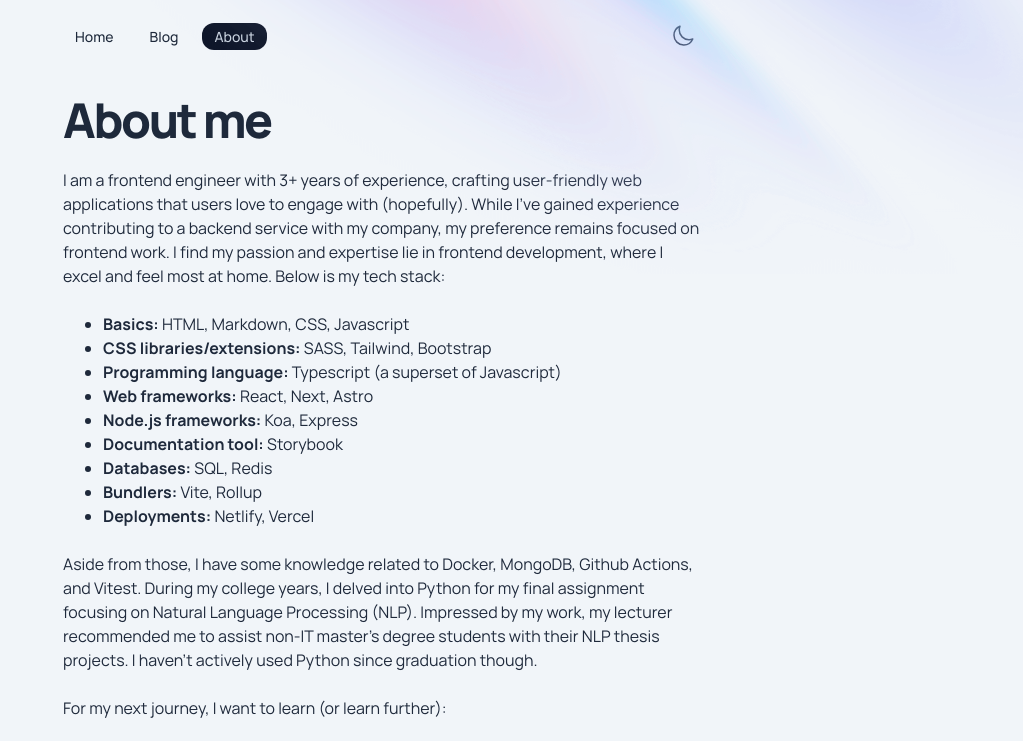
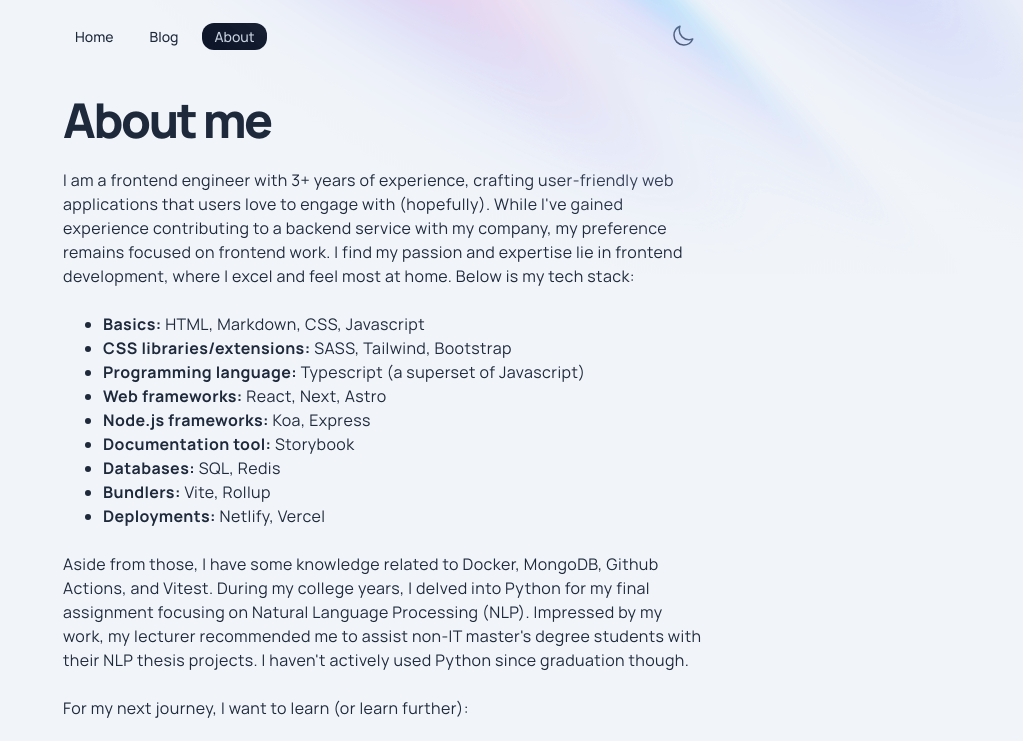
Before and after one commit to rayhannr/uncleroy, an Astro site: page /about in a window 1280 px wide. Shown: the top 741 px of the page, without its empty margins (257-1280 px from the left). Built offline with nearby package versions, Linux system fonts and the light colour scheme; Astro itself is replaced by a stand-in of ours.

Commit message:
feat: add typography component

```diff
--- /dev/null
+++ b/src/components/typography/Paragraph.astro
@@ -0,0 +1,3 @@
+<p class="mt-6 text-pretty tracking-wide">
+  <slot />
+</p>
--- /dev/null
+++ b/src/components/typography/Title.astro
@@ -0,0 +1,3 @@
+<h1 class="font-extrabold text-3xl md:text-5xl text-pretty tracking-tighter">
+  <slot />
+</h1>
--- a/src/layouts/Blog.astro
+++ b/src/layouts/Blog.astro
@@ -2,6 +2,7 @@
 import type { MarkdownLayoutProps } from 'astro'
 import BaseLayout from './BaseLayout.astro'
 import { formatLongDate } from '../utils/date'
+import Title from '../components/typography/Title.astro'
 
 export interface BlogProps {
   title: string
@@ -23,12 +24,12 @@
 <BaseLayout title={title} description={description} image={image}>
   <article class="mt-2 lg:mt-4">
     <header>
-      <time datetime={publishedDate.toISOString()} class="text-slate-500 dark:text-slate-400">
+      <time datetime={publishedDate.toISOString()} class="text-slate-500 dark:text-slate-400 block mb-4">
         {formatLongDate(publishedDate)}
       </time>
-      <h1 class="font-extrabold text-3xl md:text-5xl text-pretty tracking-tighter mt-4">
+      <Title>
         {title}
-      </h1>
+      </Title>
 
       <figure class="mt-6 font-normal text-balance">
         <img src={image} loading="lazy" alt={imageAlt} class="mb-1 rounded w-full" />
--- a/src/pages/about.astro
+++ b/src/pages/about.astro
@@ -1,4 +1,6 @@
 ---
+import Paragraph from '../components/typography/Paragraph.astro'
+import Title from '../components/typography/Title.astro'
 import BaseLayout from '../layouts/BaseLayout.astro'
 
 const FIRST_PROFESSIONAL_YEAR = 2021
@@ -6,16 +8,17 @@
 ---
 
 <BaseLayout>
-  <h1 class="font-extrabold text-3xl md:text-5xl text-pretty mt-2 lg:mt-6 tracking-tighter">About me</h1>
+  <div class="mt-2 lg:mt-6">
+    <Title>About me</Title>
 
-  <p class="mt-6 text-pretty">
+    <Paragraph>
       I am a frontend engineer with {CURRENT_YEAR - FIRST_PROFESSIONAL_YEAR}+ years of experience, crafting user-friendly web
-    applications that users love to engage with (hopefully). While I've gained experience contributing to a backend service with
-    my company, my preference remains focused on frontend work. I find my passion and expertise lie in frontend development,
-    where I excel and feel most at home. Below is my tech stack:
-  </p>
+      applications that users love to engage with (hopefully). While I've gained experience contributing to a backend service
+      with my company, my preference remains focused on frontend work. I find my passion and expertise lie in frontend
+      development, where I excel and feel most at home. Below is my tech stack:
+    </Paragraph>
 
-  <ul class="list-disc mt-6 ml-10 text-pretty">
+    <ul class="list-disc mt-6 ml-10 text-pretty tracking-wide">
       <li>
         <b>Basics:</b> HTML, Markdown, CSS, Javascript
       </li>
@@ -45,28 +48,28 @@
       </li>
     </ul>
 
-  <p class="mt-6 text-pretty">
+    <Paragraph>
       Aside from those, I have some knowledge related to Docker, MongoDB, Github Actions, and Vitest. During my college years, I
-    delved into Python for my final assignment focusing on Natural Language Processing (NLP). Impressed by my work, my lecturer
-    recommended me to assist non-IT master's degree students with their NLP thesis projects. I haven't actively used Python
-    since graduation though.
-  </p>
+      delved into Python for my final assignment focusing on Natural Language Processing (NLP). Impressed by my work, my
+      lecturer recommended me to assist non-IT master's degree students with their NLP thesis projects. I haven't actively used
+      Python since graduation though.
+    </Paragraph>
 
-  <p class="mt-6 text-pretty">For my next journey, I want to learn (or learn further):</p>
-  <ul class="list-disc mt-6 ml-10 text-pretty">
+    <Paragraph>For my next journey, I want to learn (or learn further):</Paragraph>
+    <ul class="list-disc mt-6 ml-10 text-pretty tracking-wide">
       <li class="mb-3">
-      <b>React:</b> My knowledge is stuck at React 17, as that's what's being used in the project at my current company. There hasn't
-      been much pressure to learn React 18 since our project hasn't planned an upgrade anytime soon. However, I've noticed that React
-      19 seems to bring significant changes, so I think it's a good time for me to re-learn React.
+        <b>React:</b> My knowledge is stuck at React 17, as that's what's being used in the project at my current company. There
+        hasn't been much pressure to learn React 18 since our project hasn't planned an upgrade anytime soon. However, I've noticed
+        that React 19 seems to bring significant changes, so I think it's a good time for me to re-learn React.
       </li>
       <li class="mb-3">
         <b>Other web frameworks:</b> Exploring Remix and Solid.js to bolster my versatility sounds captivating. No intention of delving
         into Vue, Angular, or Svelte at the moment though.
       </li>
       <li class="mb-3">
-      <b>Testing tools:</b> I haven't had much need for testing libraries like Cypress, React Testing Library, or Playwright as the
-      testing responsibilities mainly fall on SDETs or QAs. However, I recognize the value in mastering these tools for future career
-      growth, particularly if I pursue opportunities with companies that require the engineers to test more.
+        <b>Testing tools:</b> I haven't had much need for testing libraries like Cypress, React Testing Library, or Playwright as
+        the testing responsibilities mainly fall on SDETs or QAs. However, I recognize the value in mastering these tools for future
+        career growth, particularly if I pursue opportunities with companies that require the engineers to test more.
       </li>
       <li>
         <b>Adulting:</b> Participating in household duties, refining driving abilities, excelling in parenting, and enhancing communication
@@ -75,8 +78,9 @@
       </li>
     </ul>
 
-  <p class="mt-6 text-pretty">
+    <Paragraph>
       While I primarily identify myself from a technical standpoint, my blog won't solely focus on technical topics. I plan to
       incorporate personal stuff and even non-technical book reviews into my content.
-  </p>
+    </Paragraph>
+  </div>
 </BaseLayout>
--- a/src/pages/blog/begin-again.md
+++ b/src/pages/blog/begin-again.md
@@ -6,7 +6,8 @@
 imageCredit: Wahyu Pratama
 imageLink: https://unsplash.com/photos/jco-signage-Ps6OvCkHSlM
 description: Yup, i begin to blog again
-publishedAt: 2024-04-10T12:52:34.981Z
+publishedAt: 2024-04-16T12:52:34.981Z
+status: draft
 layout: ../../layouts/Blog.astro
 ---
 
--- a/src/pages/blog/digital-wedding-invitation-features-that-need-to-improve.md
+++ b/src/pages/blog/digital-wedding-invitation-features-that-need-to-improve.md
@@ -7,6 +7,7 @@
 imageLink: https://unsplash.com/photos/white-dove-figurine-surrounded-by-string-lights-on-table-2mxwz9uFqcY
 description: If someone invites me to their wedding, I hope these features are improved in the invitation.
 publishedAt: 2024-04-30T03:48:11.988Z
+status: draft
 layout: ../../layouts/Blog.astro
 ---
 
--- a/src/pages/index.astro
+++ b/src/pages/index.astro
@@ -1,5 +1,7 @@
 ---
 import BlogCard from '../components/BlogCard.astro'
+import Paragraph from '../components/typography/Paragraph.astro'
+import Title from '../components/typography/Title.astro'
 import BaseLayout from '../layouts/BaseLayout.astro'
 import type { BlogProps } from '../layouts/Blog.astro'
 
@@ -12,16 +14,16 @@
 
 <BaseLayout>
   <div class="mt-2 lg:mt-6">
-    <h1 class="font-extrabold text-3xl md:text-5xl text-pretty tracking-tighter">Hi, Uncle Roy here!</h1>
-    <p class="mt-6">
+    <Title>Hi, Uncle Roy here!</Title>
+    <Paragraph>
       I write tech, life, and book review thingy. If you're reading this, most likely you either:
       <ul class="list-disc ml-10 my-2">
         <li>found one of my blog from your browser's search result</li>
         <li>know my social media which has the link to this page</li>
       </ul>
-    </p>
-    If we haven't crossed paths personally, I must apologize for not sharing my real identity or linking my social media to this
-    page.
+      If we haven't crossed paths personally, I must apologize for not sharing my real identity or linking my social media to this
+      page.
+    </Paragraph>
 
     <div class="mt-6">
       <h2 class="font-extrabold text-2xl text-pretty mb-4">Latest blog</h2>
```
Lines whose indentation alone changed are shown as unchanged.
